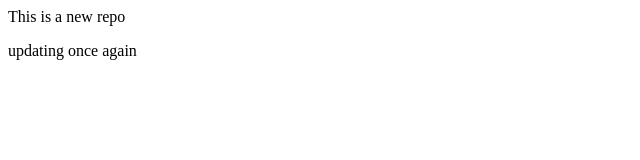
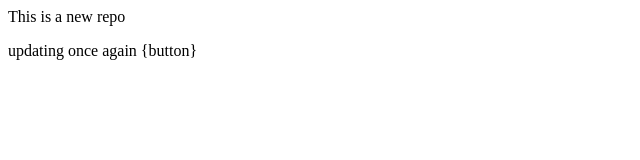
Before and after one commit to sarvesh-raikar-git/localrepo, a plain HTML site: page index.html in a window 1280 px wide. Shown: the full height of the page, 0-640 px from the left. Drawn offline with Linux system fonts and the light colour scheme.

Commit message:
add button

```diff
--- a/index.html
+++ b/index.html
@@ -1,2 +1,2 @@
 <p>This is a new repo<p>
-<p>updating once again<p>
+<p>updating once again {button}<p>
```
